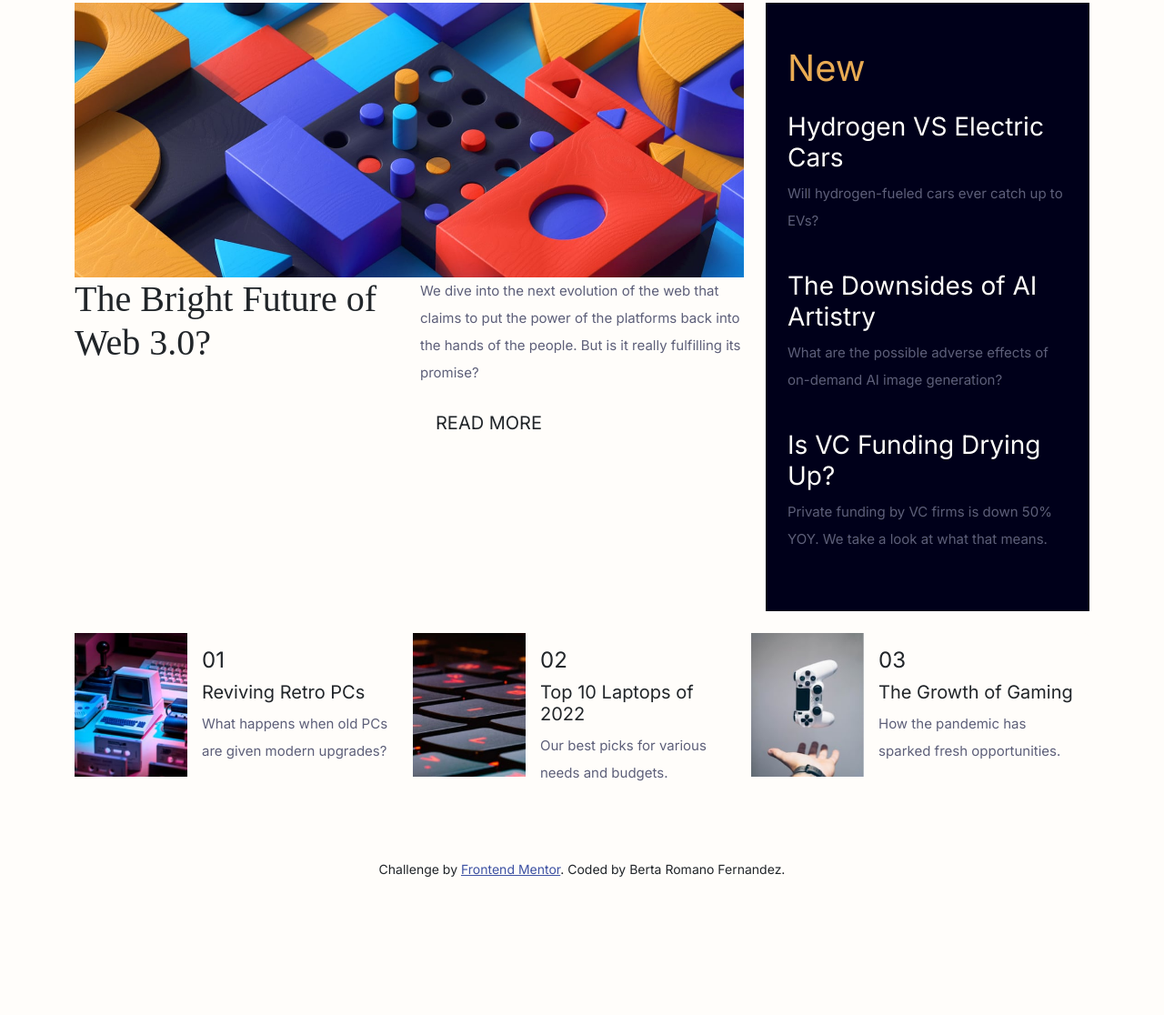
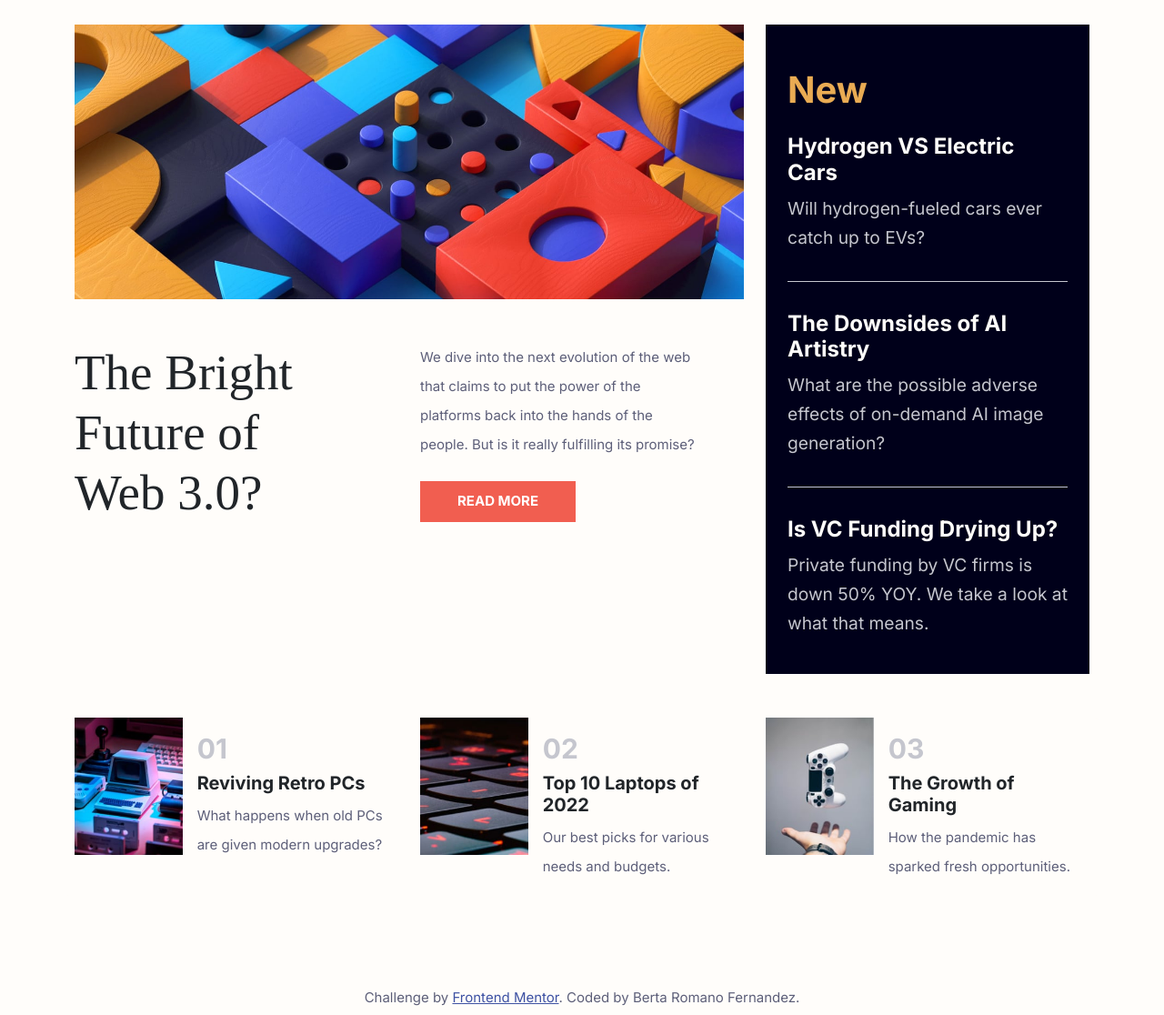
Before and after one commit to berta-rf/news-homepage-main, a website: page index.html in a window 1280 px wide. Shown: the part 143-1259 px from the top of the page at 91% size. Before the commit the page ends 1173 px from the top, so only its background shows below. Drawn offline with nearby package versions, Linux system fonts and the light colour scheme.

Commit message:
Update layout to single container and improve CSS

```diff
--- a/index.html
+++ b/index.html
@@ -52,7 +52,9 @@
   </nav>
 
   <main>
-    <section class="container">
+
+    <section class="container my-5">
+
       <div class="row">
         <div class="col-lg-8">
           <div class="d-lg-none my-4">
@@ -63,30 +65,31 @@
           </div>
           <div class="row">
             <div class="col-md-6">
-              <h1 class="main-title">The Bright Future of Web 3.0?</h1>
+              <h1 class="main-title mt-5 pe-5">The Bright Future of Web 3.0?</h1>
             </div>
             <div class="col-md-6">
-              <article class="center-text">
-                <p>We dive into the next evolution of the web that claims to put the power of the platforms back into the hands of the people.
+              <article class="center-text mt-5 me-5">
+                <p class="mb-4">We dive into the next evolution of the web that claims to put the power of the platforms back into the hands of the people.
                   But is it really fulfilling its promise?</p>
                 <button type="button" href="#" class="btn btn-lg">READ MORE</button>
               </article>
             </div>
           </div>
         </div>
-        <div class="col-md-4">
-          <aside class="py-5 px-4" id="new">
-            <h2>New</h2>
-            <article class="mt-4">
+
+        <div class="col col-lg-4">
+          <aside class="pt-5 pb-4 px-4" id="new">
+            <h2 class="mb-4">New</h2>
+            <article>
               <h3>Hydrogen VS Electric Cars</h3>
               <p>Will hydrogen-fueled cars ever catch up to EVs?</p>
             </article>
-            <br>
+            <div class="breaker"></div>
             <article>
               <h3>The Downsides of AI Artistry</h3>
               <p>What are the possible adverse effects of on-demand AI image generation?</p>
             </article>
-            <br>
+            <div class="breaker"></div>
             <article>
               <h3> Is VC Funding Drying Up?</h3>
               <p>Private funding by VC firms is down 50% YOY. We take a look at what that means.</p>
@@ -94,13 +97,10 @@
           </aside>
         </div>
       </div>
-    </section>
 
-    <section class="container my-4" id="trending">
-      <div class="row">
+      <div class="row card-group my-5" id="trending">
 
-        <div class="card-group">
-          <div class="card mb-3" style="max-width: 540px;">
+        <div class="card" style="max-width: 540px;">
           <div class="row g-0">
             <div class="col col-lg-4">
               <img src="./assets/images/image-retro-pcs.jpg" class="img-fluid" alt="vintage PC">
@@ -114,7 +114,7 @@
               </div>
           </div>
         </div>
-          <div class="card mb-3" style="max-width: 540px;">
+        <div class="card" style="max-width: 540px;">
           <div class="row g-0">
             <div class="col col-lg-4">
               <img src="./assets/images/image-top-laptops.jpg" class="img-fluid" alt="laptop keyboard">
@@ -128,7 +128,7 @@
               </div>
           </div>
         </div>
-          <div class="card mb-3" style="max-width: 540px;">
+        <div class="card" style="max-width: 540px;">
           <div class="row g-0">
             <div class="col col-lg-4">
               <img src="./assets/images/image-gaming-growth.jpg" class="img-fluid" alt="PS4 controller">
@@ -144,16 +144,13 @@
         </div>
       </div>
 
-      </div>
     </section>
-
-
 
   </main>
 
-    <footer class="attribution mt-5">
-      Challenge by <a href="https://www.frontendmentor.io?ref=challenge" target="_blank">Frontend Mentor</a>.
-      Coded by Berta Romano Fernandez.
+    <footer class="attribution pt-5 mt-5">
+      <p>Challenge by <a href="https://www.frontendmentor.io?ref=challenge" target="_blank">Frontend Mentor</a>.
+      Coded by Berta Romano Fernandez.</p>
     </footer>
 
     <script src="https://cdn.jsdelivr.net/npm/bootstrap@5.2.3/dist/js/bootstrap.bundle.min.js" integrity="sha384-kenU1KFdBIe4zVF0s0G1M5b4hcpxyD9F7jL+jjXkk+Q2h455rYXK/7HAuoJl+0I4" crossorigin="anonymous"></script>
--- a/scss/main.scss
+++ b/scss/main.scss
@@ -42,138 +42,76 @@ $vdarkblue: map.get($theme-colors, "vdarkblue");
 body {
     background: $offwhite;
     margin: 5%;
-
 }
 
-h1{
-    font-size: 40px;
+h1 {
+    font-size: 55px;
     font-family: "Inter-Bold";
 }
 
 h2 {
-
     color: hsl(35, 77%, 62%);
     font-size: 2.5rem;
+    font-weight: bold;
+}
 
+h3 {
+    font-size: 1.5rem;
+    font-weight: bold;
 }
 
 p {
     font-size: 15px;
-    color: hsl(236, 13%, 42%);
-    line-height: 30px;
+    line-height: 2rem;
+    color: $darkgreyblue;
+}
+
+.btn {
+    background: $softred;
+    font-weight: bold;
+    font-size: 15px;
+    color: white;
+    border-radius: 0;
+    padding: 10px 40px;
 }
 
 aside {
     background-color: $vdarkblue;
-
 }
 
-article h3 {
+aside h3 {
     color: $offwhite;
+}
 
+aside p {
+    color: $grayblue;
+    font-size: 1.2rem;
 }
+
+.breaker {
+    border-bottom: 0.5px solid $grayblue;
+    margin: 2em 0;
+}
+
 .card {
     border: 0;
     background: $offwhite;
-
 }
 
-//     font-size: 60px;
-//     font-family: "Inter-Bold";
+.card-body h4 {
+    font-weight: bold;
+    color: $grayblue;
+    font-size: 30px;
+}
 
-// }
-
-
-// .hero {
-
-//     grid-area: hero;
-
-// }
-
-// .hero > img {
-//     object-fit: cover;
-//     width: 100%;
-//     max-height: 100%;
-
-// }
-
-// #centercontent {
-
-//     grid-area: centercontent;
-//     padding: 20px;
-// }
-
-// #readmore {
-
-//     background: hsl(5, 85%, 63%);
-//     font-family: "Inter-Bold";
-//     text-decoration: none;
-//     color: white;
-//     border: 0;
-//     padding: 15px 35px;
-
-// }
-
-
-// .asidenew {
-
-//     grid-area: asidenew;
-//     padding: 2px 25px;
-//     background: hsl(240, 100%, 5%);
-//     color: white;
-
-// }
-
-
-// footer {
-
-//     display: flex;
-//     justify-content: space-around;
-//     width: 1440px;
-// }
-
-// footer img {
-
-//     height: 130px;
-//     padding-right: 30px;
-
-// }
-
-
-// footer h3 {
-
-//     color: hsl(233, 8%, 79%);
-//     font-family: "Inter-Bold";
-//     font-size: 25px;
-// }
-
-
-// .topnews1 {
-
-//     grid-area: topnews1;
-//     display: flex;
-
-// }
-
-// .topnews2 {
-
-//     grid-area: topnews2;
-//     display: flex;
-
-// }
-
-// .topnews3 {
-
-//     grid-area: topnews3;
-//     display: flex;
-// }
+.card-body h5 {
+    font-weight: bold;
+}
 
 .attribution {
-
-    font-size: 14px; text-align: center;
+    text-align: center;
 }
 
 .attribution a {
-
     color: hsl(228, 45%, 44%);
 }
```
Also changed, not shown: css/main.min.css, 1 other file. Lines whose indentation alone changed are shown as unchanged.
